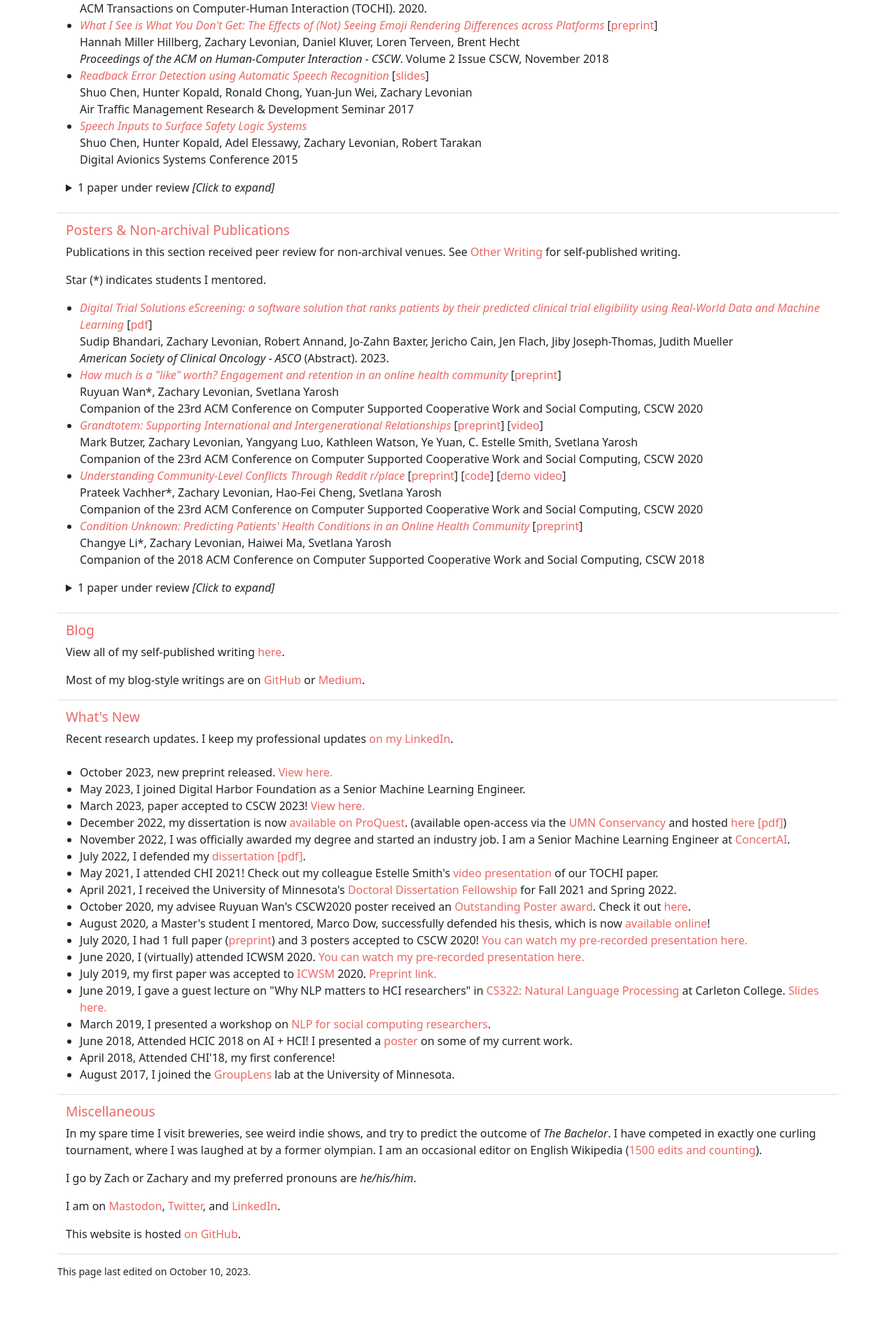
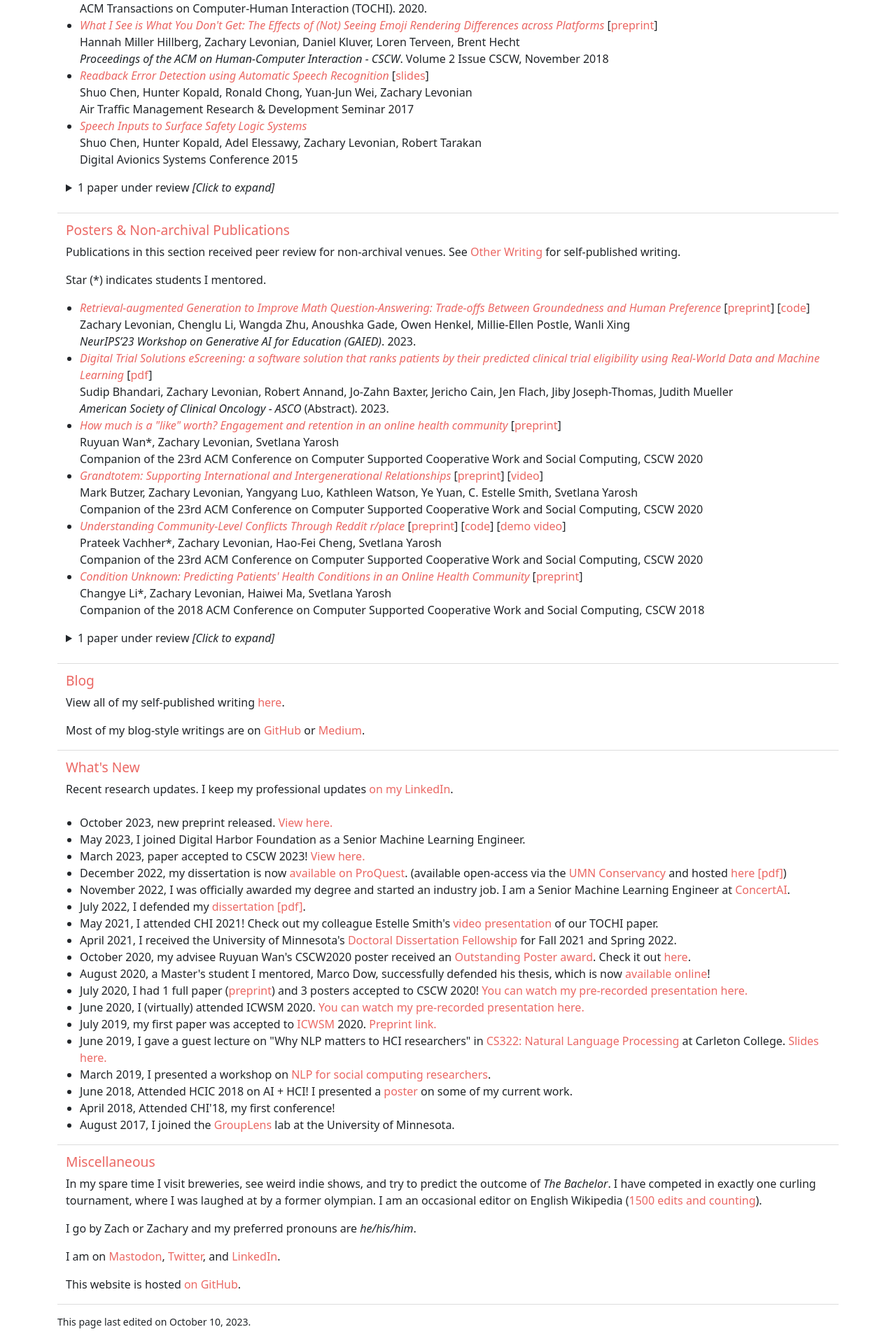
Before and after one commit to levon003/levon003.github.io, a Jekyll site: the page index.html, which Jekyll copies as it is, in a window 1280 px wide. Shown: the part 1629-3546 px from the top of the page at 70% size. Built offline with Jekyll 4.4.1, drawn with Linux system fonts in a browser that asks for light colours; before the commit the page ends 3474 px from its top, so only the background shows below that.

Commit message:
Fix weird style things

```diff
--- a/index.html
+++ b/index.html
@@ -225,7 +225,7 @@
 
             <ul>
                 <li>
-                    <a href="https://dl.acm.org/doi/10.1145/3610035" id="smt-simple" name="smt-simple" style="font-style: italic; text-decoration: none">"Thoughts
+                    <a href="https://dl.acm.org/doi/10.1145/3610035" class="italics">"Thoughts
                         &amp; Prayers" or "❤️ &amp; 🙏": How the Release of New Reactions on CaringBridge Reshapes
                         Supportive Communication During Health Crises</a>
                     [<a href="https://arxiv.org/abs/2304.07418">preprint</a>]
@@ -235,8 +235,7 @@
                     <em>Computer-Supported Cooperative Work - CSCW</em>. 2023.
                 </li>
                 <li>
-                    <a href="https://dl.acm.org/doi/10.1145/3490099.3511134" id="smt-simple" name="smt-simple"
-                        style="font-style: italic; text-decoration: none">Trade-offs in Sampling and Search for
+                    <a href="https://dl.acm.org/doi/10.1145/3490099.3511134" class="italics">Trade-offs in Sampling and Search for
                         Early-stage Interactive Text Classification</a>
                     [<a href="https://dl.acm.org/doi/pdf/10.1145/3490099.3511134">pdf</a>]
                     [<a href="https://github.com/levon003/ALSim">code</a>]
@@ -250,8 +249,7 @@
                     <em>27th Annual Conference on Intelligent User Interfaces - IUI</em>. 2022.
                 </li>
                 <li>
-                    <a href="https://z.umn.edu/connection2020" id="smt-simple" name="smt-simple"
-                        style="font-style: italic; text-decoration: none">Patterns of Patient and Caregiver Mutual
+                    <a href="https://z.umn.edu/connection2020" class="italics">Patterns of Patient and Caregiver Mutual
                         Support Connections in an Online Health Community</a>
                     <!-- https://dl.acm.org/doi/abs/10.1145/3434184 -->
                     [<a href="https://arxiv.org/abs/2007.16172">preprint</a>]
@@ -263,8 +261,7 @@
                     2020.
                 </li>
                 <li>
-                    <a href="https://ojs.aaai.org/index.php/ICWSM/article/view/7310" id="smt-simple" name="smt-simple"
-                        style="font-style: italic; text-decoration: none">Bridging Qualitative and Quantitative Methods
+                    <a href="https://ojs.aaai.org/index.php/ICWSM/article/view/7310" class="italics">Bridging Qualitative and Quantitative Methods
                         for User Modeling: Tracing Cancer Patient Behavior in an Online Health Community</a>
                     [<a href="files/levonian_icwsm2020_preprint.pdf">preprint</a>] [<a
                         href="https://github.com/levon003/icwsm-cancer-journeys">code</a>] [<a
@@ -278,8 +275,7 @@
                     <!--<br>Acceptance rate: 24% -->
                 </li>
                 <li>
-                    <a href="https://dl.acm.org/doi/10.1145/3402855" id="smt-simple" name="smt-simple"
-                        style="font-style: italic; text-decoration: none">"I Cannot Do All of This Alone": Exploring
+                    <a href="https://dl.acm.org/doi/10.1145/3402855" class="italics">"I Cannot Do All of This Alone": Exploring
                         Instrumental and Prayer Support in Online Health Communities</a>
                     [<a href="https://arxiv.org/abs/2005.11884">preprint</a>]
                     [<a href="https://www.youtube.com/watch?v=nK26-O5XViQ">video</a>]<br>
@@ -288,8 +284,7 @@
                     ACM Transactions on Computer-Human Interaction (TOCHI). 2020.
                 </li>
                 <li>
-                    <a href="https://dl.acm.org/citation.cfm?id=3274393" id="smt-simple" name="smt-simple"
-                        style="font-style: italic; text-decoration: none">What I See is What You Don't Get: The Effects
+                    <a href="https://dl.acm.org/citation.cfm?id=3274393" class="italics">What I See is What You Don't Get: The Effects
                         of (Not) Seeing Emoji Rendering Differences across Platforms</a>
                     [<a href="http://www.brenthecht.com/publications/cscw2018_emojiimpact.pdf">preprint</a>]<br>
                     Hannah Miller Hillberg, Zachary Levonian, Daniel Kluver, Loren Terveen, Brent Hecht<br>
@@ -298,8 +293,7 @@
                 </li>
 
                 <li>
-                    <a href="https://drive.google.com/file/d/1joseE5rOzYg_HZSKlE3pYH0yinOIa0ut/view?usp=sharing"
-                        id="smt-simple" name="smt-simple" style="font-style: italic; text-decoration: none">Readback
+                    <a href="https://drive.google.com/file/d/1joseE5rOzYg_HZSKlE3pYH0yinOIa0ut/view?usp=sharing" class="italics">Readback
                         Error Detection using Automatic Speech Recognition</a>
                     [<a
                         href="https://drive.google.com/file/d/1IVndFJ_ctNje36y6Cej89CJB3SxQyffQ/view?usp=sharing">slides</a>]<br>
@@ -308,8 +302,7 @@
                 </li>
 
                 <li>
-                    <a href="https://ieeexplore.ieee.org/document/7311392/" id="smt-simple" name="smt-simple"
-                        style="font-style: italic; text-decoration: none">Speech Inputs to Surface Safety Logic
+                    <a href="https://ieeexplore.ieee.org/document/7311392/" class="italics">Speech Inputs to Surface Safety Logic
                         Systems</a><br>
                     Shuo Chen, Hunter Kopald, Adel Elessawy, Zachary Levonian, Robert Tarakan <br>
                     Digital Avionics Systems Conference 2015
@@ -322,8 +315,7 @@
                 <br>
                 <ul>
                     <li>
-                        <a href="https://arxiv.org/abs/2209.04973" id="smt-simple" name="smt-simple"
-                            style="font-style: italic; text-decoration: none">"Some other poor soul's problems": a peer
+                        <a href="https://arxiv.org/abs/2209.04973"  class="italics">"Some other poor soul's problems": a peer
                             recommendation intervention for health-related social support</a>
                         [<a href="https://arxiv.org/abs/2209.04973">preprint</a>]
                         [<a href="https://github.com/levon003/HealthBlogRec">code</a>]
@@ -344,7 +336,15 @@
             <p>Star (*) indicates students I mentored.</p>
             <ul>
                 <li>
-                    <a href="https://ascopubs.org/doi/abs/10.1200/JCO.2023.41.16_suppl.e13587" id="smt-simple" name="smt-simple" style="font-style: italic; text-decoration: none">Digital
+                    <a href="https://arxiv.org/abs/2310.03184" class="italics">Retrieval-augmented Generation to Improve Math Question-Answering: Trade-offs Between Groundedness and Human Preference</a>
+                    [<a href="https://arxiv.org/abs/2310.03184">preprint</a>]
+                    [<a href="https://github.com/digitalharborfoundation/rag-for-math-qa">code</a>]
+                    <br>
+                    Zachary Levonian, Chenglu Li, Wangda Zhu, Anoushka Gade, Owen Henkel, Millie-Ellen Postle, Wanli Xing<br>
+                    <em>NeurIPS’23 Workshop on Generative AI for Education (GAIED)</em>. 2023.
+                </li>
+                <li>
+                    <a href="https://ascopubs.org/doi/abs/10.1200/JCO.2023.41.16_suppl.e13587" class="italics">Digital
                         Trial Solutions eScreening: a software solution that ranks patients by their predicted
                         clinical trial eligibility using Real-World Data and Machine Learning</a>
                     [<a href="https://ascopubs.org/doi/pdfdirect/10.1200/JCO.2023.41.16_suppl.e13587">pdf</a>]
@@ -354,8 +354,7 @@
                     <em>American Society of Clinical Oncology - ASCO</em> (Abstract). 2023.
                 </li>
                 <li>
-                    <a href="https://dx.doi.org/10.1145/3406865.3418320" id="smt-simple" name="smt-simple"
-                        style="font-style: italic; text-decoration: none">How much is a "like" worth? Engagement and
+                    <a href="https://dx.doi.org/10.1145/3406865.3418320" class="italics">How much is a "like" worth? Engagement and
                         retention in an online health community</a>
                     [<a href="files/CSCW2020_wan_poster_camera_ready.pdf">preprint</a>]<br>
                     Ruyuan Wan*, Zachary Levonian, Svetlana Yarosh<br>
@@ -363,8 +362,7 @@
                     CSCW 2020
                 </li>
                 <li>
-                    <a href="https://dx.doi.org/10.1145/3406865.3418307" id="smt-simple" name="smt-simple"
-                        style="font-style: italic; text-decoration: none">Grandtotem: Supporting International and
+                    <a href="https://dx.doi.org/10.1145/3406865.3418307" class="italics">Grandtotem: Supporting International and
                         Intergenerational Relationships</a>
                     [<a href="https://z.umn.edu/grandtotemDesign">preprint</a>]
                     [<a href="https://z.umn.edu/grandtotemVideo">video</a>]<br>
@@ -374,8 +372,7 @@
                     CSCW 2020
                 </li>
                 <li>
-                    <a href="https://dx.doi.org/10.1145/3406865.3418311" id="smt-simple" name="smt-simple"
-                        style="font-style: italic; text-decoration: none">Understanding Community-Level Conflicts
+                    <a href="https://dx.doi.org/10.1145/3406865.3418311" class="italics">Understanding Community-Level Conflicts
                         Through Reddit r/place</a> [<a
                         href="files/CSCW2020_vachher_poster_camera_ready.pdf">preprint</a>] [<a
                         href="https://github.com/PrateekVachher/r-place-project">code</a>] [<a
@@ -385,8 +382,7 @@
                     CSCW 2020
                 </li>
                 <li>
-                    <a href="https://dl.acm.org/citation.cfm?id=3274075" id="smt-simple" name="smt-simple"
-                        style="font-style: italic; text-decoration: none">Condition Unknown: Predicting Patients' Health
+                    <a href="https://dl.acm.org/citation.cfm?id=3274075" class="italics">Condition Unknown: Predicting Patients' Health
                         Conditions in an Online Health Community</a>
                     [<a href="files/CSCW2018_li_poster_camera_ready.pdf">preprint</a>]<br>
                     Changye Li*, Zachary Levonian, Haiwei Ma, Svetlana Yarosh<br>
@@ -399,8 +395,7 @@
                 <br>
                 <ul>
                     <li>
-                        <a href="https://arxiv.org/abs/2310.03184" id="smt-simple" name="smt-simple"
-                            style="font-style: italic; text-decoration: none">Retrieval-augmented Generation to Improve Math Question-Answering: Trade-offs Between Groundedness and Human Preference</a>
+                        <a href="https://arxiv.org/abs/2310.03184" id="smt-simple" name="smt-simple">Retrieval-augmented Generation to Improve Math Question-Answering: Trade-offs Between Groundedness and Human Preference</a>
                         [<a href="https://arxiv.org/abs/2310.03184">preprint</a>]
                         [<a href="https://github.com/digitalharborfoundation/rag-for-math-qa">code</a>]
                         <br>
--- a/theme.css
+++ b/theme.css
@@ -10,6 +10,10 @@
       color: #e22620;
       text-decoration: underline;
     }
+
+	&.italics {
+		font-style: italic;
+	}
 }
 
 .container-narrow {
```
